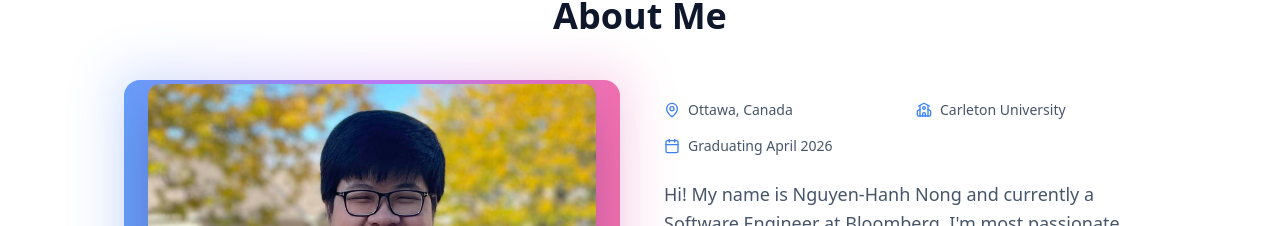
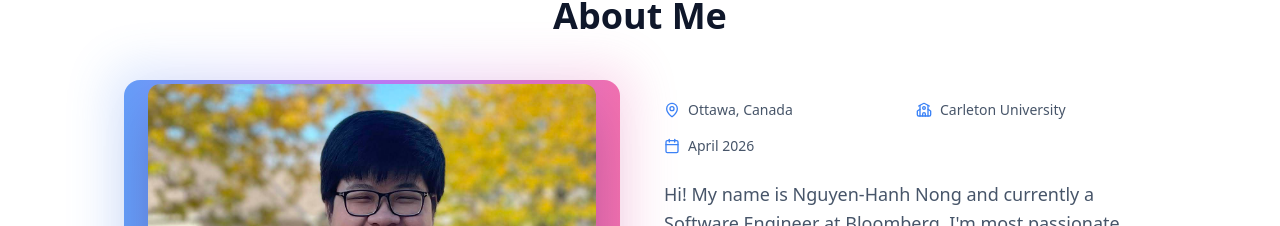
Before and after one commit to Nguyen-HanhNong/landing-page, a React (Create React App) app: page / in a window 1280 px wide. Shown: the part 1168-1394 px from the top of the page. Built offline with nearby package versions, Linux system fonts and the light colour scheme.

Commit message:
Update graduation date label

```diff
--- a/src/components/sections/About.tsx
+++ b/src/components/sections/About.tsx
@@ -64,7 +64,7 @@
                 </div>
                 <div className="flex items-center gap-2 text-slate-600 dark:text-slate-400">
                   <Calendar className="w-4 h-4 text-blue-500" />
-                  <span className="text-sm">Graduating April 2026</span>
+                  <span className="text-sm">April 2026</span>
                 </div>
               </div>
 
```
